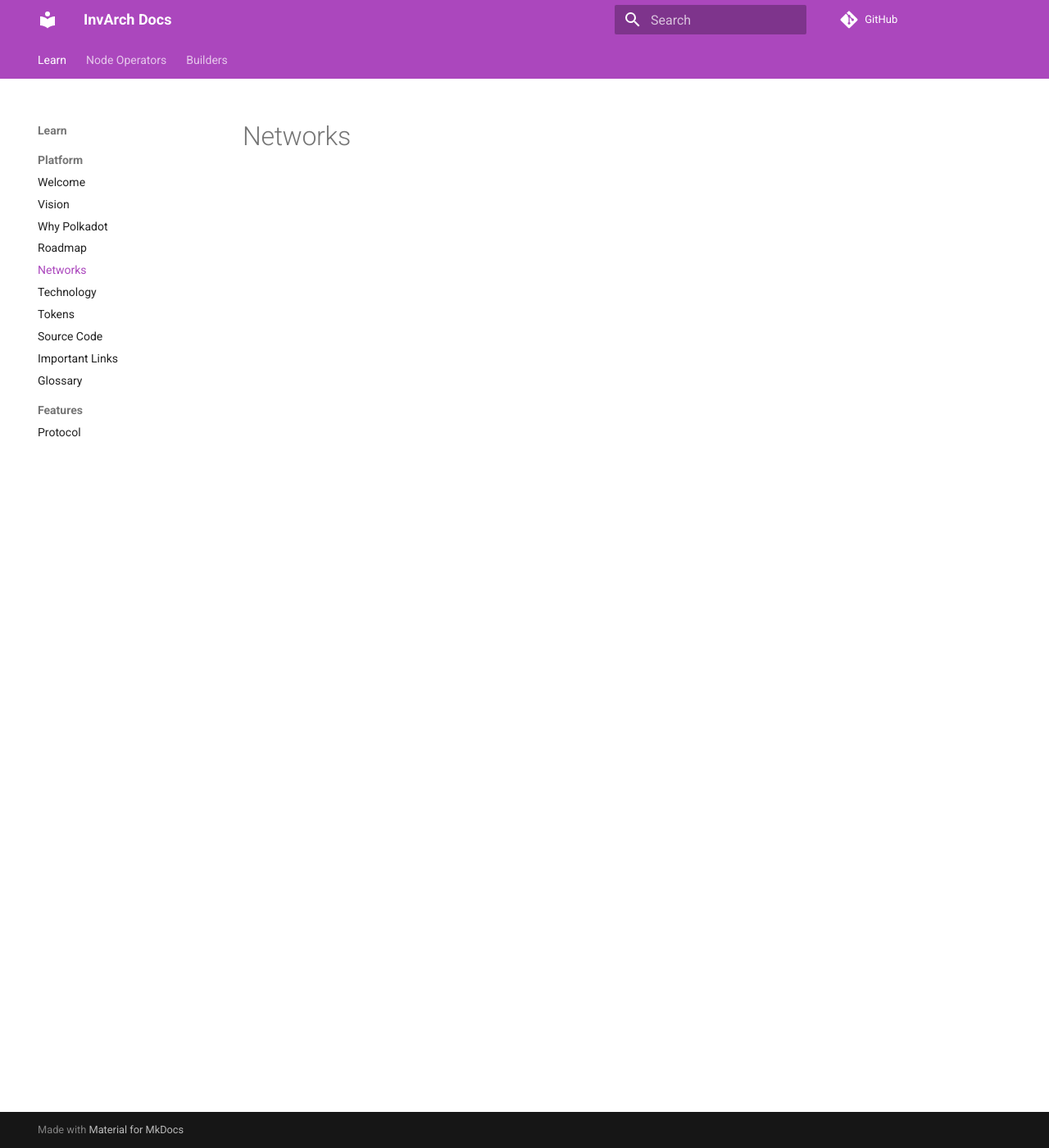
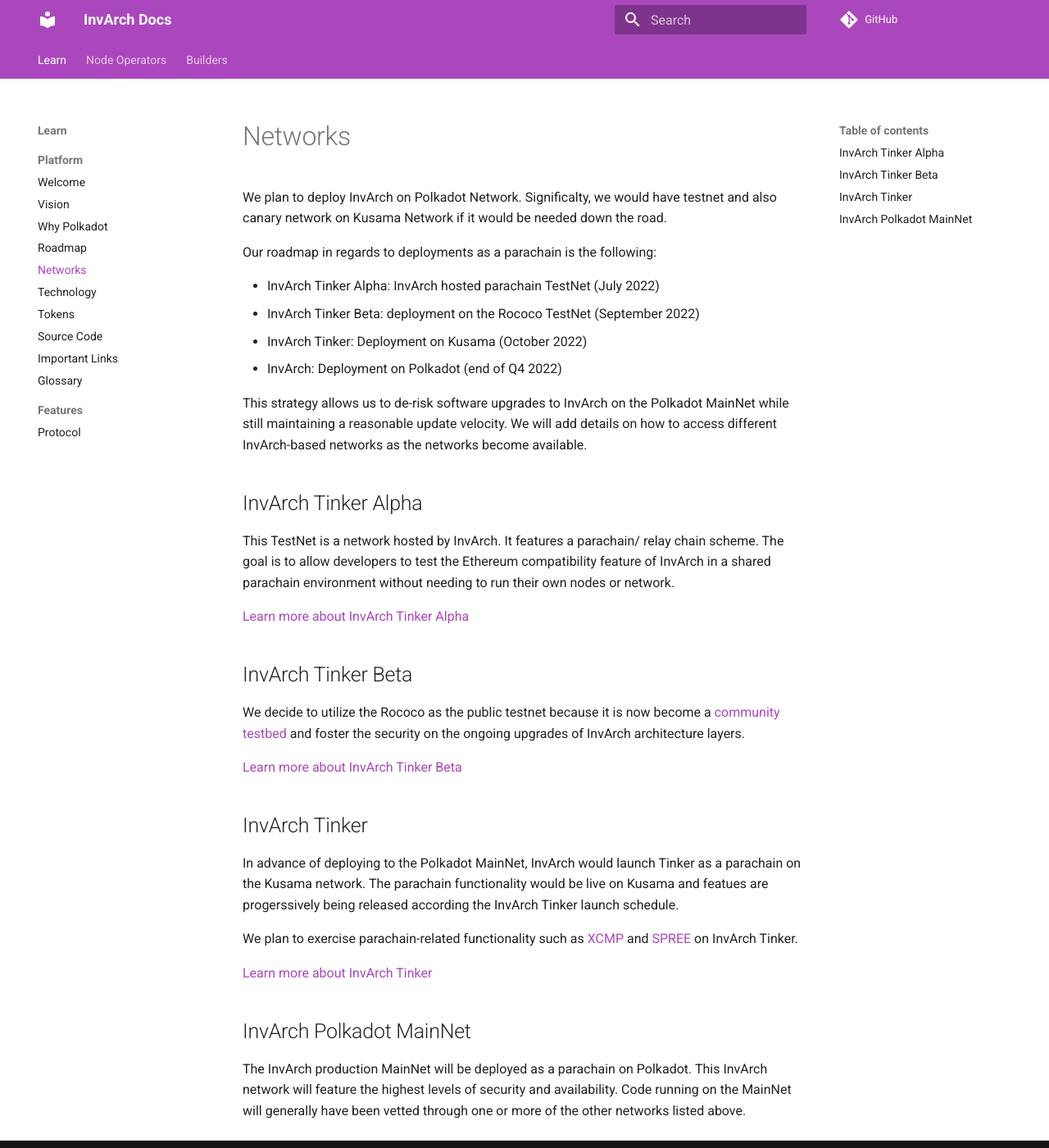
Before and after one commit to Abstracted-Labs/InvArch-docs, an MkDocs documentation site: the page built from docs/networks.md, in a window 1280 px wide and 1400 px high. Shown: the whole window at 82% size. Built offline with MkDocs 1.6.1 and Material for MkDocs 9.7.7, drawn with Linux system fonts in a browser that asks for light colours; comment, search, counter and statistics services are not loaded.

Commit message:
Added networks

```diff
--- a/docs/networks.md
+++ b/docs/networks.md
@@ -1 +1,36 @@
 # Networks
+
+We plan to deploy InvArch on Polkadot Network. Significalty, we would have testnet and also canary network on Kusama Network if it would be needed down the road.
+
+Our roadmap in regards to deployments as a parachain is the following:
+
+- InvArch Tinker Alpha: InvArch hosted parachain TestNet (July 2022)
+- InvArch Tinker Beta: deployment on the Rococo TestNet (September 2022)
+- InvArch Tinker: Deployment on Kusama (October 2022)
+- InvArch: Deployment on Polkadot (end of Q4 2022)
+
+This strategy allows us to de-risk software upgrades to InvArch on the Polkadot MainNet while still maintaining a reasonable update velocity. We will add details on how to access different InvArch-based networks as the networks become available.
+
+## InvArch Tinker Alpha
+
+This TestNet is a network hosted by InvArch. It features a parachain/ relay chain scheme. The goal is to allow developers to test the Ethereum compatibility feature of InvArch in a shared parachain environment without needing to run their own nodes or network.
+
+[Learn more about InvArch Tinker Alpha](https://)
+
+## InvArch Tinker Beta
+
+We decide to utilize the Rococo as the public testnet because it is now become a [community testbed](https://polkadot.network/blog/rococo-revamp-becoming-a-community-parachain-testbed/) and foster the security on the ongoing upgrades of InvArch architecture layers.
+
+[Learn more about InvArch Tinker Beta](https://)
+
+## InvArch Tinker
+
+In advance of deploying to the Polkadot MainNet, InvArch would launch Tinker as a parachain on the Kusama network. The parachain functionality would be live on Kusama and featues are progerssively being released according the InvArch Tinker launch schedule.
+
+We plan to exercise parachain-related functionality such as [XCMP](https://wiki.polkadot.network/docs/learn-crosschain) and [SPREE](https://wiki.polkadot.network/docs/learn-spree) on InvArch Tinker.
+
+[Learn more about InvArch Tinker](https://)
+
+## InvArch Polkadot MainNet
+
+The InvArch production MainNet will be deployed as a parachain on Polkadot. This InvArch network will feature the highest levels of security and availability. Code running on the MainNet will generally have been vetted through one or more of the other networks listed above.
```
